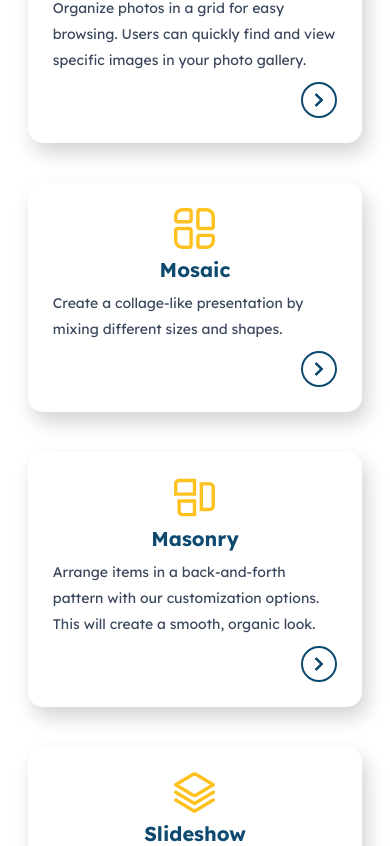
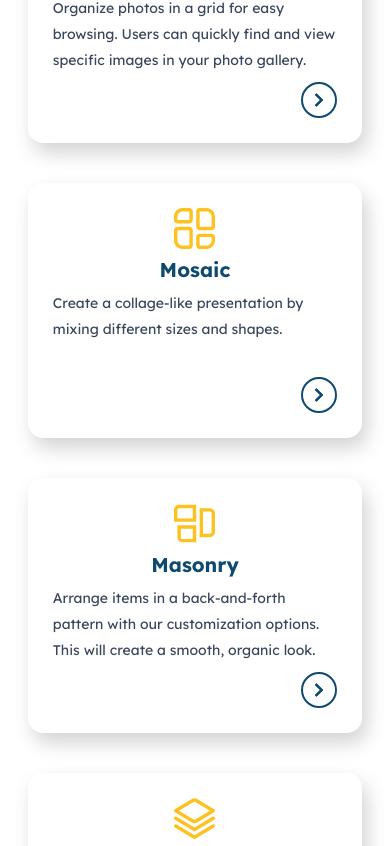
Before and after one commit to GrigorHarutyunian/regallery, a React (Vite) app: page / in a window 390 px wide. Shown: the part 1151-1997 px from the top of the page. Built offline with nearby package versions, Linux system fonts and the light colour scheme.

Commit message:
fixed minor bugs

```diff
--- a/src/common-components/common-grid/CommonBoxForGrid.tsx
+++ b/src/common-components/common-grid/CommonBoxForGrid.tsx
@@ -44,9 +44,9 @@ const CommonBoxForGrid: React.FC<FeaturesBoxProps> = ({
               <g
                 id="arrow"
                 stroke="none"
-                stroke-width="1"
+                strokeWidth="1"
                 fill="none"
-                fill-rule="evenodd"
+                fillRule="evenodd"
               >
                 <path
                   className="one"
--- a/src/common-components/common-grid/CommonGrid.css
+++ b/src/common-components/common-grid/CommonGrid.css
@@ -106,44 +106,6 @@ div#none {
   }
 }
 
-@media screen and (max-width: 450px) {
-  .grid__6 {
-    grid-template-columns: 1fr;
-    justify-items: center;
-  }
-  .section-text__title {
-    text-align: center;
-  }
-
-  .grid__4 > .col-50:nth-child(4) {
-    grid-column: 1;
-  }
-  div#none {
-    display: none;
-  }
-}
-
-@media screen and (min-width: 450px) and (max-width: 720px) {
-  .grid__6 {
-    grid-template-columns: 1fr 1fr;
-    grid-template-rows: 1fr 1fr 1fr;
-  }
-  div#none {
-    display: none;
-  }
-}
-@media screen and (max-width: 700px) {
-  .feature-box {
-    margin-bottom: 15px;
-  }
-  ._features > .col-50 > .section-text__title-small {
-    margin-bottom: 10px;
-  }
-  .grid__6 {
-    gap: 25px;
-  }
-}
-
 .absolute_btn svg {
   margin-right: -12px;
 }
@@ -188,3 +150,52 @@ path.tree {
     fill: white;
   }
 }
+
+@media screen and (max-width: 860px) {
+  .grid__6 {
+    grid-template-columns: 1fr 1fr;
+    grid-template-rows: 1fr 1fr 1fr;
+  }
+  div#none {
+    display: none;
+  }
+}
+
+@media screen and (max-width: 700px) {
+  .feature-box {
+    margin-bottom: 15px;
+  }
+  ._features > .col-50 > .section-text__title-small {
+    margin-bottom: 10px;
+  }
+  .grid__6 {
+    gap: 25px;
+  }
+}
+
+@media screen and (max-width: 640px) {
+  .grid__6 {
+    grid-template-columns: 1fr;
+    grid-template-rows: 1fr 1fr 1fr;
+  }
+  .col-50 {
+    max-width: 318px;
+  }
+}
+
+@media screen and (max-width: 450px) {
+  .grid__6 {
+    grid-template-columns: 1fr;
+    justify-items: center;
+  }
+  .section-text__title {
+    text-align: center;
+  }
+
+  .grid__4 > .col-50:nth-child(4) {
+    grid-column: 1;
+  }
+  div#none {
+    display: none;
+  }
+}
--- a/src/components/banner/Banner.css
+++ b/src/components/banner/Banner.css
@@ -73,6 +73,9 @@
   .nav-banner.closed {
     transform: translateY(-70px);
   }
+  .nav-banner-content {
+    padding: 22px 0px 25px;
+  }
 }
 
 @media screen and (min-width: 335px) and (max-width: 466px) {
--- a/src/components/pricing/Pricing.css
+++ b/src/components/pricing/Pricing.css
@@ -249,16 +249,16 @@
   }
 }
 
-@media screen and (min-width: 700px) and (max-width: 800px) {
-  .pricing__text {
-    height: 100px;
-  }
-}
-
-@media screen and (min-width: 0px) and (max-width: 700px) {
+@media screen and (max-width: 860px) {
   .pricing-cards {
     flex-direction: column;
     justify-content: center;
+    align-items: center;
+  }
+  .pricing-card {
+    max-width: 318px;
+    width: 79%;
+    padding: 25px;
   }
   .pricing__text {
     margin: auto;
@@ -271,6 +271,12 @@
     padding: 16px;
     width: 80%;
     font-size: 1rem;
+  }
+}
+
+@media screen and (min-width: 700px) and (max-width: 800px) {
+  .pricing__text {
+    height: 100px;
   }
 }
 
--- a/src/components/reviews/Review.css
+++ b/src/components/reviews/Review.css
@@ -164,9 +164,6 @@
 }
 
 @media screen and (min-width: 800px) and (max-width: 965px) {
-  .author {
-    height: 340px;
-  }
   .review-card__author {
     margin-bottom: -11px;
   }
@@ -180,9 +177,6 @@
 }
 
 @media screen and (min-width: 701px) and (max-width: 800px) {
-  .author {
-    height: 405px;
-  }
   .review-card__icon {
     width: 55px;
     height: 55px;
@@ -192,12 +186,7 @@
   }
 }
 
-@media screen and (min-width: 701px) and (max-width: 850px) {
-  .review-card__author {
-    margin-bottom: -14px;
-  }
-}
-@media screen and (max-width: 700px) {
+@media screen and (max-width: 860px) {
   .section-text__title-centered,
   .faq__title {
     font-size: 30px;
@@ -213,5 +202,9 @@
     max-width: 318px;
   }
 }
-@media screen and (max-width: 450px) {
+
+@media screen and (min-width: 701px) and (max-width: 850px) {
+  .review-card__author {
+    margin-bottom: -14px;
+  }
 }
```
